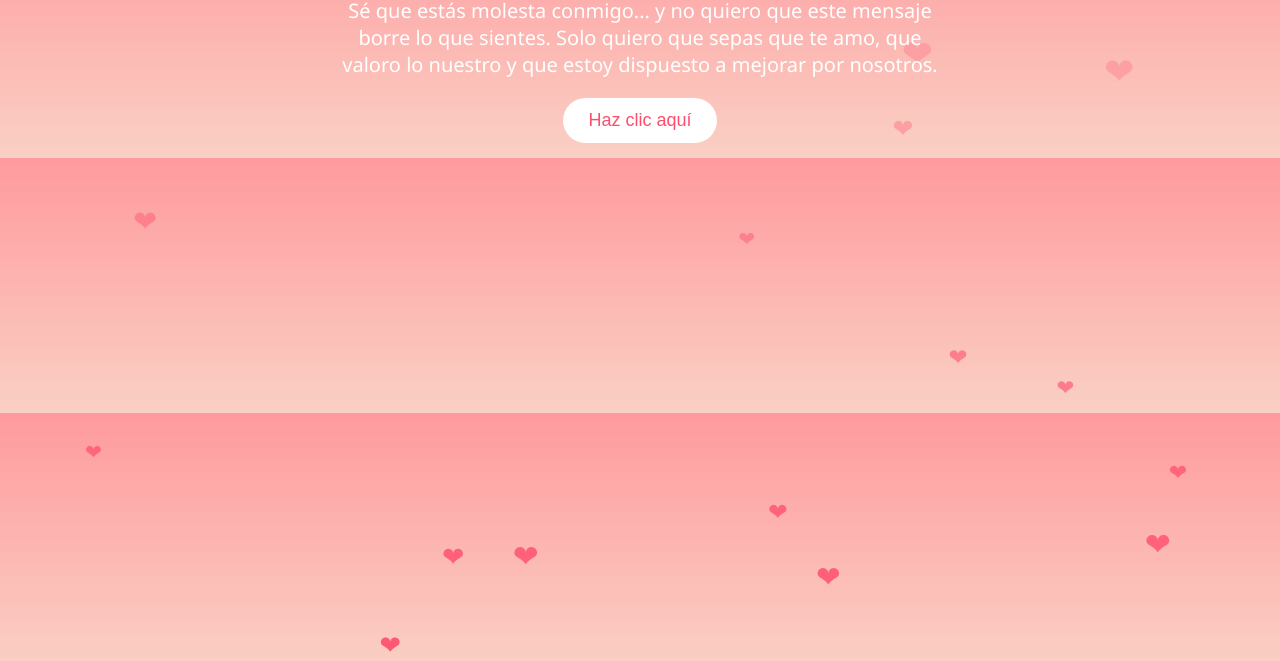
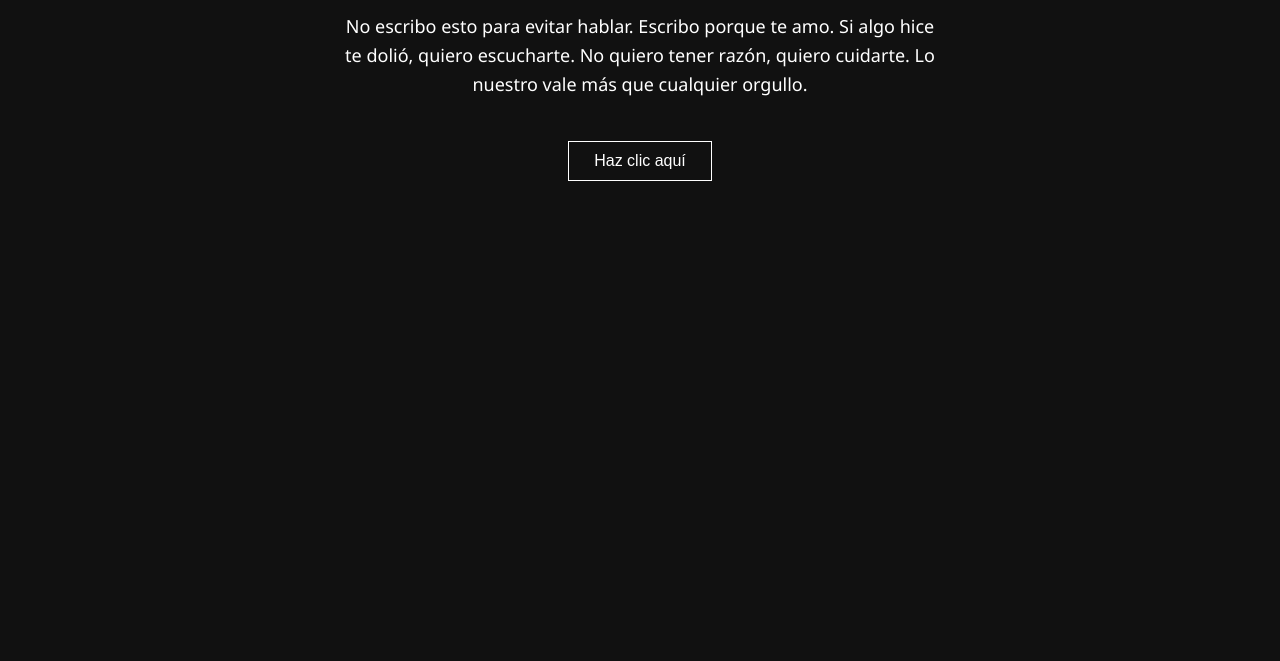
Before and after one commit to juniorcal-rgb/mensaje-amor, a plain HTML site: page index.html in a window 1280 px wide. Shown: the part 352-1013 px from the top of the page. After the commit the page ends 800 px from the top, so only its background shows below. Drawn offline with Linux system fonts and the light colour scheme.

Commit message:
Update index.html

```diff
--- a/index.html
+++ b/index.html
@@ -3,67 +3,56 @@
 <head>
 <meta charset="UTF-8">
 <meta name="viewport" content="width=device-width, initial-scale=1.0">
-<title>Para Ti ❤️</title>
+<title>Para Ti</title>
 
 <style>
 body{
     margin:0;
     padding:0;
-    background: linear-gradient(to bottom, #ff9a9e, #fad0c4);
-    overflow:hidden;
+    background:#111;
+    color:#fff;
     font-family: 'Segoe UI', sans-serif;
+    display:flex;
+    justify-content:center;
+    align-items:center;
+    height:100vh;
     text-align:center;
-    color:white;
 }
 
 .container{
-    position:relative;
-    top:30vh;
-    z-index:2;
+    max-width:600px;
 }
 
 h1{
-    font-size:40px;
+    font-size:38px;
+    margin-bottom:20px;
 }
 
 p{
-    font-size:20px;
-    max-width:600px;
-    margin:auto;
+    font-size:18px;
+    line-height:1.6;
+    opacity:0;
+    animation: fadeIn 3s forwards;
 }
 
 button{
-    margin-top:20px;
-    padding:12px 25px;
-    border:none;
-    border-radius:25px;
-    background:white;
-    color:#ff4d6d;
-    font-size:18px;
+    margin-top:25px;
+    padding:10px 25px;
+    border:1px solid white;
+    background:transparent;
+    color:white;
     cursor:pointer;
+    font-size:16px;
     transition:0.3s;
 }
 
 button:hover{
-    background:#ff4d6d;
-    color:white;
+    background:white;
+    color:black;
 }
 
-.heart{
-    position:absolute;
-    color:#ff4d6d;
-    animation: float 6s linear infinite;
-}
-
-@keyframes float{
-    0%{
-        transform: translateY(100vh) scale(1);
-        opacity:1;
-    }
-    100%{
-        transform: translateY(-10vh) scale(1.5);
-        opacity:0;
-    }
+@keyframes fadeIn{
+    to { opacity:1; }
 }
 </style>
 </head>
@@ -71,43 +60,22 @@ button:hover{
 <body>
 
 <div class="container">
-    <h1>Para Ti, Mi Amor ❤️</h1>
+    <h1>Quiero que lo sepas</h1>
     <p>
-        Sé que estás molesta conmigo...
-        y no quiero que este mensaje borre lo que sientes.
-        Solo quiero que sepas que te amo,
-        que valoro lo nuestro
-        y que estoy dispuesto a mejorar por nosotros.
+        No escribo esto para evitar hablar.
+        Escribo porque te amo.
+        Si algo hice te dolió, quiero escucharte.
+        No quiero tener razón, quiero cuidarte.
+        Lo nuestro vale más que cualquier orgullo.
     </p>
 
-    <button onclick="mostrarMensaje()">Haz clic aquí</button>
+    <button onclick="mensaje()">Haz clic aquí</button>
 </div>
 
-<audio id="musica" loop>
-    <source src="https://www.soundhelix.com/examples/mp3/SoundHelix-Song-1.mp3" type="audio/mpeg">
-</audio>
-
 <script>
-function mostrarMensaje(){
-    document.getElementById("musica").play();
-    alert("Perdóname si te fallé... eres lo mejor que tengo ❤️");
+function mensaje(){
+    alert("Estoy dispuesto a hablar con calma. Te amo y quiero hacerlo bien.");
 }
-
-function crearCorazon(){
-    const heart = document.createElement("div");
-    heart.classList.add("heart");
-    heart.innerHTML = "❤";
-    heart.style.left = Math.random() * 100 + "vw";
-    heart.style.fontSize = Math.random() * 20 + 15 + "px";
-    heart.style.animationDuration = Math.random() * 3 + 3 + "s";
-    document.body.appendChild(heart);
-
-    setTimeout(() => {
-        heart.remove();
-    }, 6000);
-}
-
-setInterval(crearCorazon, 300);
 </script>
 
 </body>
```
